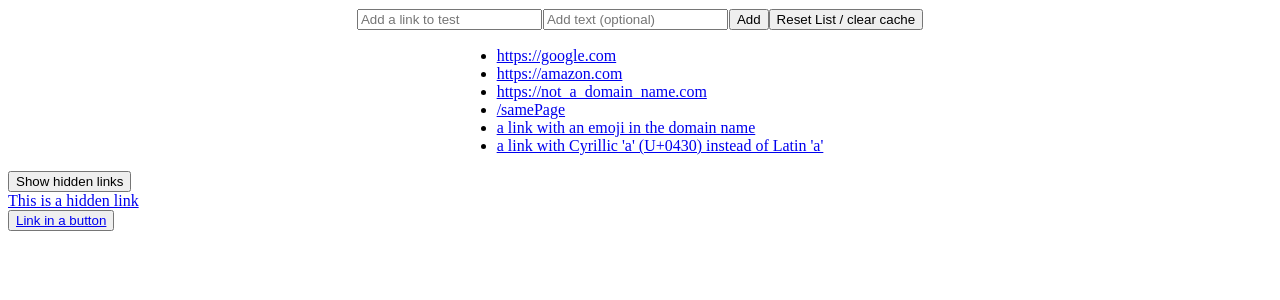
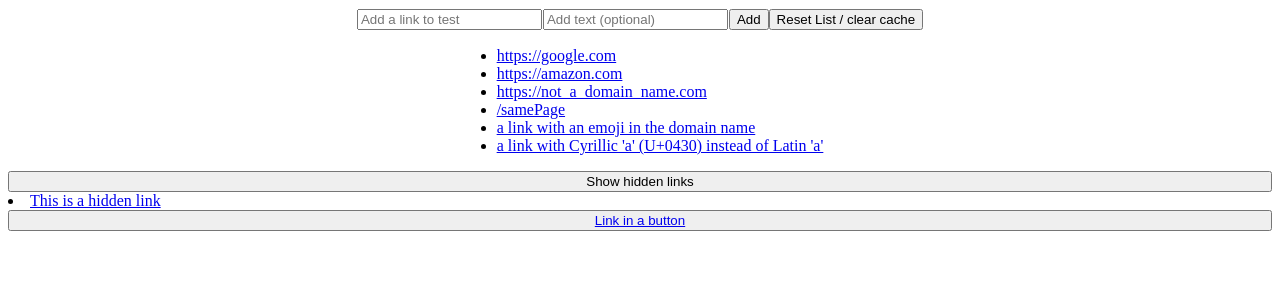
Before and after one commit to Theacebutler/HoverTest, a React (Vite) app: page / in a window 1280 px wide. Both pictures are taken after a click on the button "Show hidden links". Shown: the top 300 px of the page. Built offline with nearby package versions, Linux system fonts and the light colour scheme.

Commit message:
moved the buttons in to a div

```diff
--- a/src/App.tsx
+++ b/src/App.tsx
@@ -93,19 +93,23 @@ export function App() {
           }
         </ul>
       </div>
+      <div className="flex flex-col align-middle">
         <button
           onClick={() => {
             setHidden(!hidden)
           }}
         >Show hidden links</button>
         {
-        !hidden && <div>
+          !hidden && <div className="items-center">
+            <li>
               <a href="https://google.com">This is a hidden link</a>
+            </li>
           </div>
         }
         <button>
           <a href="https://google.com">Link in a button</a>
         </button>
+      </div>
     </main >
   );
 }
```
Lines whose indentation alone changed are shown as unchanged.
